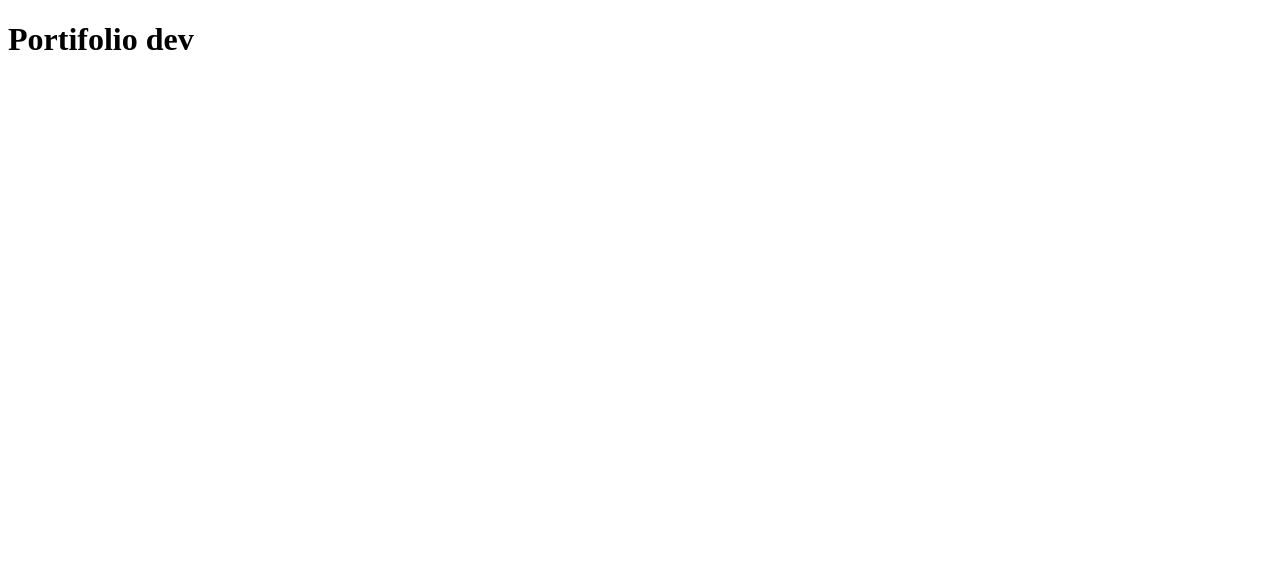
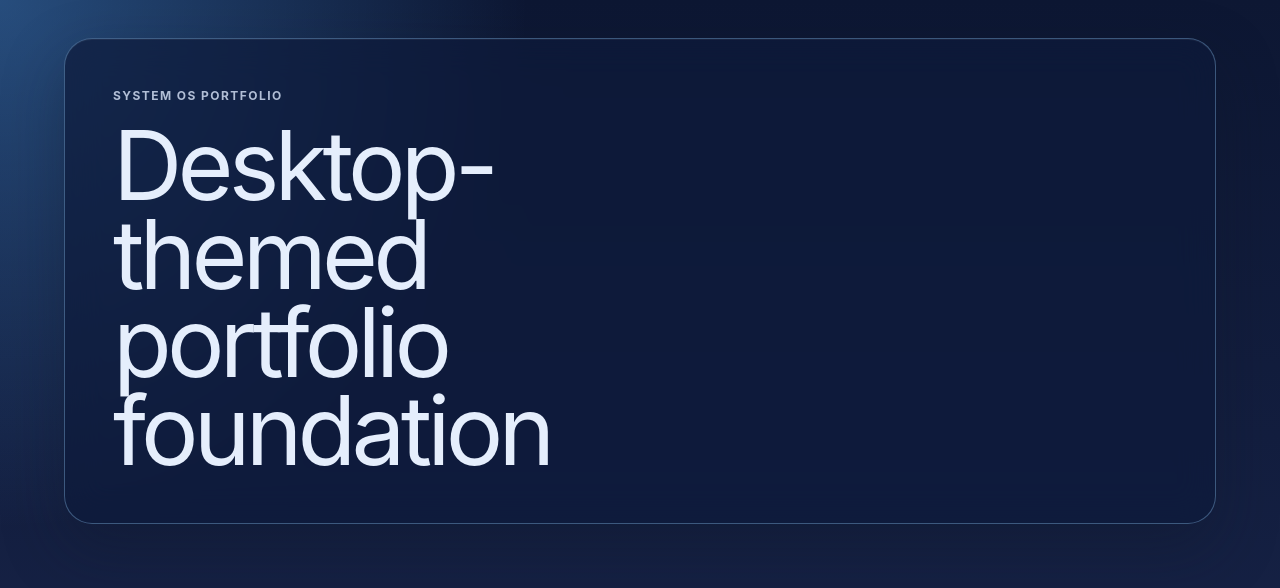
Before and after one commit to matheusduartedevs/matheus-dev, a Vue app: page / in a window 1280 px wide. Shown: the top 588 px of the page. Built offline with nearby package versions, Linux system fonts and the light colour scheme.

Commit message:
chore: add Pinia and tailwindcss. create token css vars

```diff
--- a/package.json
+++ b/package.json
@@ -1,6 +1,6 @@
 {
   "name": "-matheus-dev",
-  "version": "0.0.0",
+  "version": "1.0.0",
   "private": true,
   "type": "module",
   "scripts": {
@@ -15,6 +15,9 @@
     "format": "prettier --write --experimental-cli src/"
   },
   "dependencies": {
+    "@tailwindcss/vite": "^4.2.2",
+    "pinia": "^3.0.4",
+    "tailwindcss": "^4.2.2",
     "vue": "^3.5.31"
   },
   "devDependencies": {
--- a/src/App.vue
+++ b/src/App.vue
@@ -1,7 +1,14 @@
-<script setup lang="ts"></script>
+<script setup lang="ts">
+const activeTheme = 'windows'
+</script>
 
 <template>
-  <h1>Portifolio dev</h1>
+  <main :data-os-theme="activeTheme" class="app-shell">
+    <section class="hero-panel">
+      <div class="hero-copy">
+        <p class="eyebrow">System OS Portfolio</p>
+        <h1 class="hero-title">Desktop-themed portfolio foundation</h1>
+      </div>
+    </section>
+  </main>
 </template>
-
-<style scoped></style>
--- /dev/null
+++ b/src/styles/index.css
@@ -0,0 +1,117 @@
+@import 'tailwindcss';
+@import './tokens/base.css';
+@import './tokens/windows.css';
+@import './tokens/macos.css';
+@import './tokens/linux.css';
+
+html,
+body,
+#app {
+  min-height: 100%;
+}
+
+body {
+  margin: 0;
+  background: var(--color-bg);
+  color: var(--color-text);
+  font-family: var(--font-sans);
+  transition:
+    background-color 180ms ease,
+    color 180ms ease;
+}
+
+button,
+input,
+textarea,
+select {
+  font: inherit;
+}
+
+a {
+  color: inherit;
+  text-decoration: none;
+}
+
+.app-shell {
+  min-height: 100vh;
+  padding: clamp(1.5rem, 3vw, 3rem);
+  background:
+    radial-gradient(circle at top left, var(--color-bg-highlight), transparent 35%),
+    linear-gradient(180deg, var(--color-bg), var(--color-bg-alt));
+}
+
+.hero-panel {
+  display: grid;
+  gap: 2rem;
+  max-width: 72rem;
+  margin: 0 auto;
+  padding: clamp(1.5rem, 4vw, 3rem);
+  border: 1px solid var(--color-border-strong);
+  border-radius: var(--radius-window);
+  background: color-mix(in srgb, var(--color-surface) 86%, transparent);
+  box-shadow: var(--shadow-window);
+  backdrop-filter: blur(18px);
+}
+
+.hero-copy {
+  display: grid;
+  gap: 1rem;
+}
+
+.eyebrow {
+  margin: 0;
+  color: var(--color-text-muted);
+  text-transform: uppercase;
+  letter-spacing: 0.12em;
+  font-size: 0.75rem;
+  font-weight: 700;
+}
+
+.hero-title {
+  margin: 0;
+  max-width: 12ch;
+  font-size: clamp(3rem, 8vw, 6rem);
+  line-height: 0.92;
+  letter-spacing: -0.05em;
+}
+
+.hero-description {
+  margin: 0;
+  max-width: 40rem;
+  color: var(--color-text-muted);
+  font-size: clamp(1rem, 2vw, 1.25rem);
+  line-height: 1.6;
+}
+
+.theme-preview-grid {
+  display: grid;
+  gap: 1rem;
+}
+
+.preview-card {
+  display: grid;
+  gap: 0.5rem;
+  padding: 1.25rem;
+  border: 1px solid var(--color-border-subtle);
+  border-radius: var(--radius-panel);
+  background: var(--color-surface-alt);
+}
+
+.preview-label {
+  color: var(--color-text-muted);
+  font-size: 0.75rem;
+  text-transform: uppercase;
+  letter-spacing: 0.12em;
+}
+
+.preview-value {
+  font-size: 1.125rem;
+  line-height: 1.3;
+}
+
+@media (min-width: 768px) {
+  .hero-panel {
+    grid-template-columns: minmax(0, 1.4fr) minmax(18rem, 0.8fr);
+    align-items: end;
+  }
+}
--- /dev/null
+++ b/src/styles/tokens/base.css
@@ -0,0 +1,27 @@
+:root {
+  --font-sans:
+    'Inter', 'SF Pro Display', 'Segoe UI', 'Ubuntu', 'Cantarell', 'Noto Sans', sans-serif;
+  --font-mono: 'JetBrains Mono', 'SF Mono', 'Cascadia Code', 'Fira Code', 'Ubuntu Mono', monospace;
+
+  --radius-panel: 1.25rem;
+  --radius-window: 1.75rem;
+
+  --color-bg: #0f172a;
+  --color-bg-alt: #131c31;
+  --color-bg-highlight: rgba(96, 165, 250, 0.32);
+  --color-surface: rgba(15, 23, 42, 0.84);
+  --color-surface-alt: rgba(30, 41, 59, 0.92);
+  --color-border-subtle: rgba(148, 163, 184, 0.2);
+  --color-border-strong: rgba(148, 163, 184, 0.34);
+  --color-text: #e5eefc;
+  --color-text-muted: rgba(226, 232, 240, 0.74);
+  --color-accent: #60a5fa;
+  --color-accent-contrast: #08111f;
+  --color-window-titlebar: rgba(15, 23, 42, 0.9);
+  --color-window-shadow: rgba(15, 23, 42, 0.34);
+
+  --color-terminal-bg: #06111f;
+  --color-terminal-text: #b6ffcb;
+
+  --shadow-window: 0 24px 60px var(--color-window-shadow), inset 0 1px 0 rgba(255, 255, 255, 0.05);
+}
--- /dev/null
+++ b/src/styles/tokens/linux.css
@@ -0,0 +1,17 @@
+[data-os-theme='linux'] {
+  --color-bg: #211a23;
+  --color-bg-alt: #32263a;
+  --color-bg-highlight: rgba(255, 132, 69, 0.26);
+  --color-surface: rgba(31, 24, 36, 0.84);
+  --color-surface-alt: rgba(52, 39, 60, 0.92);
+  --color-border-subtle: rgba(255, 178, 145, 0.18);
+  --color-border-strong: rgba(255, 178, 145, 0.3);
+  --color-text: #fff4ec;
+  --color-text-muted: rgba(255, 226, 213, 0.72);
+  --color-accent: #ff8a4c;
+  --color-accent-contrast: #2b1207;
+  --color-window-titlebar: rgba(29, 22, 34, 0.92);
+  --color-window-shadow: rgba(18, 10, 22, 0.4);
+  --color-terminal-bg: #140f18;
+  --color-terminal-text: #ffe3a3;
+}
--- /dev/null
+++ b/src/styles/tokens/macos.css
@@ -0,0 +1,17 @@
+[data-os-theme='macos'] {
+  --color-bg: #eef2f7;
+  --color-bg-alt: #dfe6ef;
+  --color-bg-highlight: rgba(123, 152, 183, 0.24);
+  --color-surface: rgba(255, 255, 255, 0.72);
+  --color-surface-alt: rgba(248, 250, 252, 0.88);
+  --color-border-subtle: rgba(103, 116, 138, 0.16);
+  --color-border-strong: rgba(103, 116, 138, 0.28);
+  --color-text: #122033;
+  --color-text-muted: rgba(18, 32, 51, 0.62);
+  --color-accent: #3a8bff;
+  --color-accent-contrast: #f8fbff;
+  --color-window-titlebar: rgba(255, 255, 255, 0.74);
+  --color-window-shadow: rgba(82, 97, 118, 0.18);
+  --color-terminal-bg: #10151f;
+  --color-terminal-text: #d6ffe5;
+}
--- /dev/null
+++ b/src/styles/tokens/windows.css
@@ -0,0 +1,17 @@
+[data-os-theme='windows'] {
+  --color-bg: #0d1733;
+  --color-bg-alt: #182449;
+  --color-bg-highlight: rgba(84, 172, 255, 0.36);
+  --color-surface: rgba(13, 26, 58, 0.82);
+  --color-surface-alt: rgba(26, 46, 87, 0.9);
+  --color-border-subtle: rgba(150, 208, 255, 0.2);
+  --color-border-strong: rgba(150, 208, 255, 0.34);
+  --color-text: #f4f8ff;
+  --color-text-muted: rgba(223, 235, 255, 0.78);
+  --color-accent: #5dc4ff;
+  --color-accent-contrast: #041423;
+  --color-window-titlebar: rgba(12, 26, 57, 0.92);
+  --color-window-shadow: rgba(6, 18, 45, 0.38);
+  --color-terminal-bg: #071320;
+  --color-terminal-text: #c6ffe4;
+}
--- a/vite.config.ts
+++ b/vite.config.ts
@@ -2,12 +2,14 @@ import { fileURLToPath, URL } from 'node:url'
 
 import { defineConfig } from 'vite'
 import vue from '@vitejs/plugin-vue'
+import tailwindcss from '@tailwindcss/vite'
 import vueDevTools from 'vite-plugin-vue-devtools'
 
 // https://vite.dev/config/
 export default defineConfig({
   plugins: [
     vue(),
+    tailwindcss(),
     vueDevTools(),
   ],
   resolve: {
```
Also changed, not shown: src/main.ts (+7 -1 lines), 1 other file (tests, documents, lock files or other folders).
